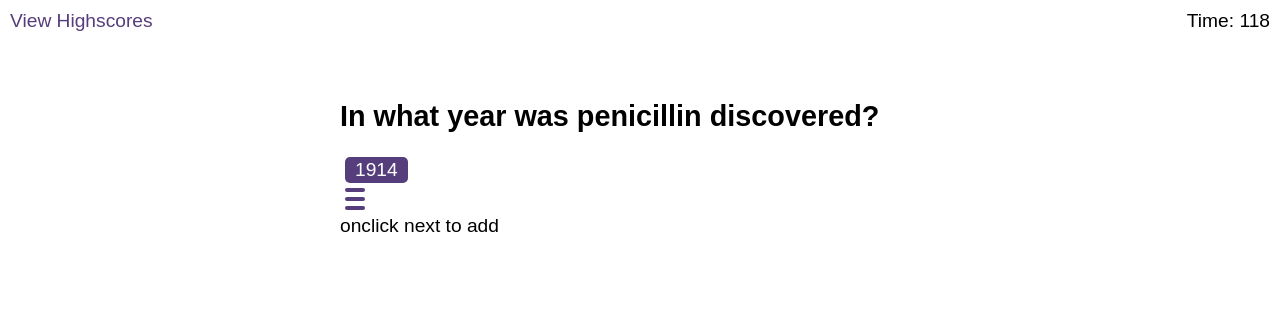
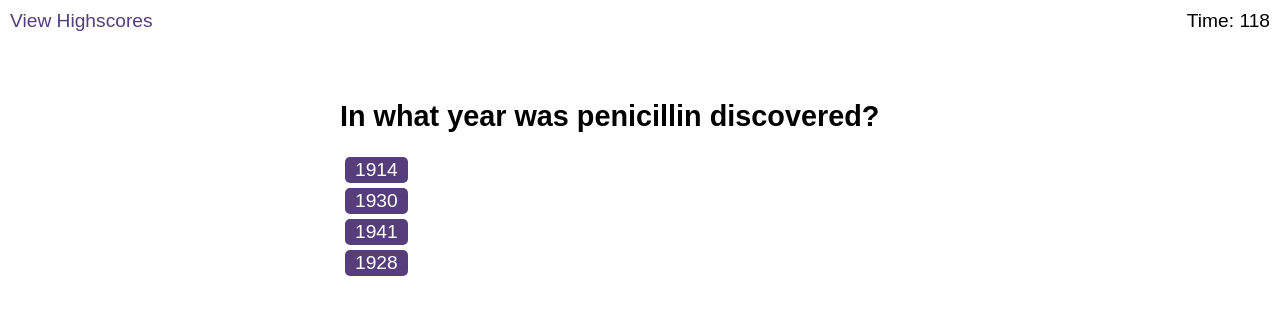
Before and after one commit to Mariam-asiimwe/Code-Quiz, a plain HTML site: page starter/index.html in a window 1280 px wide. Both pictures are taken after a click on the button "Start Quiz". Drawn offline with Linux system fonts and the light colour scheme.

Commit message:
added code for the answer button choices and end-screen

```diff
--- a/starter/index.html
+++ b/starter/index.html
@@ -28,11 +28,11 @@
       <div id="questions" class="hide">
         <h2 id="question-title"></h2>
         <div id="choices" class="choices">
-          <button id="enter1"></button>
-          <button id="enter2"></button>
-          <button id="enter3"></button>
-          <button id="enter4"></button>
-onclick next to add
+          <button onclick id="next1"></button>
+          <button onclick id="next2"></button>
+          <button onclick id="next3"></button>
+          <button onclick id="next4"></button>
+
         </div>
       </div>
 
--- a/starter/script.js
+++ b/starter/script.js
@@ -1,17 +1,16 @@
 var body = document.body;
 var h1El = document.createElement("h1");
 //getElementById?
-var tag = document.createElement("div")
+var tag = document.createElement("div");
+var h2El = document.createElement ("h2");
 //var buttonEl = document.createElement("div");
 var favoriteEl = document.createElement("div");
-var timerbox = document.getElementById("time")
+var timerbox = document.getElementById("time");
 h1El.textContent = "Coding Quiz Challenge";
+h2El.textContent = "All done!"
 
 var startScreen = document.getElementById("start-screen")
-var questionsLog =document.getElementById("questions")
-
-
-
+var questionsLog = document.getElementById("questions")
 
 
 tag.textContent = "Try to answer the following code-related questions within the time limit. Keep in mind that incorrect answers will penalize your score/time by ten seconds!"
@@ -20,10 +19,12 @@ var btn = document.getElementById("start")
 btn.addEventListener("click", function Start() {
   // let Start = document.getElementById("Start Quiz");
   // btn.innerHTML = "Start Quiz"
-  startScreen.classList.add("hide")
-  questionsLog.classList.remove("hide")
+  startScreen.classList.add("hide");
+  questionsLog.classList.remove("hide");
   timer()
-questionsReveal()
+  questionsReveal()
+
+  endScreen.classList.add("hide")
 
 })
 
@@ -41,26 +42,25 @@ let questions = [{ question: "In what year was penicillin discovered?", answers:
 
 let currentQuestion = 0;
 //render
-let btnchoice1 = document.getElementById("enter1");
-let btnchoice2 = document.getElementById("enter2");
-let btnchoice3 = document.getElementById("enter3")
-let btnchoice4 = document.getElementById("enter4");
-
-
-
-
+let btnchoice1 = document.getElementById("next1");
+let btnchoice2 = document.getElementById("next2");
+let btnchoice3 = document.getElementById("next3")
+let btnchoice4 = document.getElementById("next4");
 
 function questionsReveal() {
 
   document.querySelector("#question-title").textContent = questions[currentQuestion].question
 
-  console.log(questions[currentQuestion].answers[0])
-  console.log(questions[currentQuestion].answers[1])
-  console.log(questions[currentQuestion].answers[2])
-  console.log(questions[currentQuestion].answers[3])
-btnchoice1.textContent = questions[currentQuestion].answers[0]
+  console.log(questions[currentQuestion].answers[0]);
+  console.log(questions[currentQuestion].answers[1]);
+  console.log(questions[currentQuestion].answers[2]);
+  console.log(questions[currentQuestion].answers[3]);
+
+  btnchoice1.textContent = questions[currentQuestion].answers[0]
+  btnchoice2.textContent = questions[currentQuestion].answers[1]
+  btnchoice3.textContent = questions[currentQuestion].answers[2]
+  btnchoice4.textContent = questions[currentQuestion].answers[3]
 }
-
 
 
 choicesEl.addEventListener("click", function (event) {
@@ -86,3 +86,5 @@ function timer() {
   }, 1000);
 
 }
+
+let endScreen = document.getElementById("end-screen")
```
